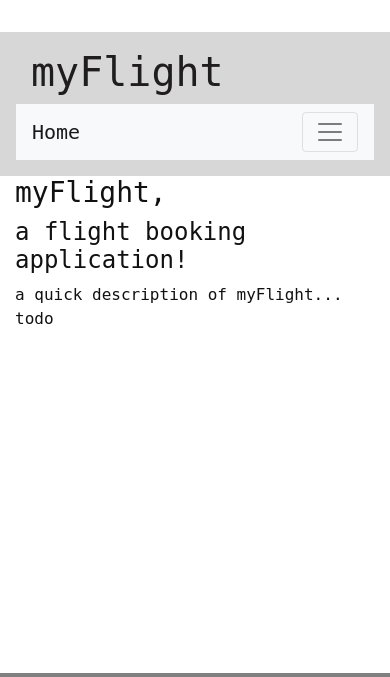
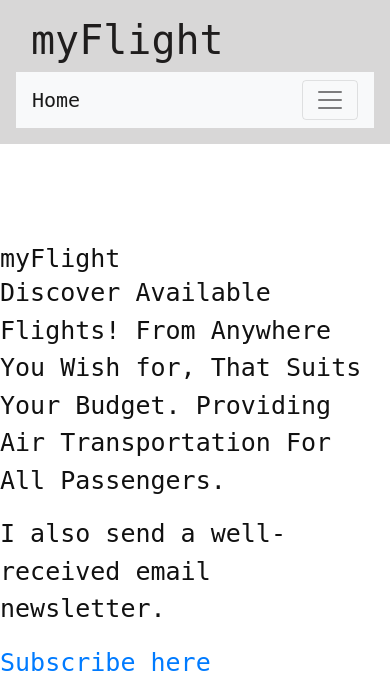
Before and after one commit to elvisEspinozaN/myFlight, a Node server app: page / in a window 390 px wide. Shown: the top 677 px of the page. Run offline with Node 20, Linux system fonts and the light colour scheme; some libraries are stand-ins or nearby versions; grey boxes are pictures that could not be loaded.

Commit message:
finalized css for home/profile/flights.index

```diff
--- a/controllers/flights.js
+++ b/controllers/flights.js
@@ -38,7 +38,7 @@ flightRouter.get('/flights/new', (req, res) => {
 
 // delete
 flightRouter.delete('/flights/:id', (req, res) => {
-    Flight.findByIdAndDelete(req.params.id, (error, flight) => {
+    Flight.findByIdAndDelete(req.params.id, (error, flights) => {
         res.redirect('/flights')
     });
 });
@@ -50,23 +50,23 @@ flightRouter.put('/flights/:id', (req, res) => {
         req.body, {
             new: true
         },
-        (error, flight) => {
+        (error, flights) => {
             res.redirect(`/flights/${req.params.id}`)
         });
 });
 
 // create
 flightRouter.post('/flights', (req, res) => {
-    Flight.create(req.body, (error, flight) => {
+    Flight.create(req.body, (error, flights) => {
         res.redirect('/flights')
     });
 });
 
 // edit
 flightRouter.get('/flights/:id/edit', (req, res) => {
-    Flight.findById(req.params.id, (error, flight) => {
+    Flight.findById(req.params.id, (error, flights) => {
         res.render('f-edit.ejs', {
-            flight,
+            flights,
             tabTitle: 'Editing',
         });
     });
--- a/public/css/style.css
+++ b/public/css/style.css
@@ -13,11 +13,33 @@ header{
 body{
     display: flex;
     flex-direction: column;
-    margin: 0px;
+    margin: 0 auto;
+    font-size: 20px;
+    font-weight: 400;
     font-family: monospace;
     color: rgb(17, 17, 17);
     min-height: 100vh;
-    padding: 2rem 0rem;
+}
+/* home */
+#homeimg{
+    height: auto;
+    max-width: 100%;
+}
+main{
+    margin: 0;
+}
+.home-page{
+    display: grid;
+    font-size: 25px;
+    grid-template-columns: 50% 50%;
+    line-height: 1.5;
+    margin: 2em auto 0 auto;
+    max-width: 45em;
+    padding: 0;
+}
+.home-page h1{
+    font-size: 1em;
+    margin: 4em 0 0 0;
 }
 /* index */
 .in-container{
@@ -40,3 +62,32 @@ footer{
     width: 100%;
     margin-top: auto;
 }
+/* profile */
+.p-card{
+    box-shadow: black 0px 5px 10px 0px;
+    padding: 25px;
+    display: flex;
+    flex-direction: column;
+    align-items: center;
+    width: 500px;
+}
+.p-card .text{
+    display: flex;
+    flex-direction: column;
+    align-items: center;
+}
+.p-card .text #p-img{
+    height: 170px;
+    border-radius: 50%;
+    margin-bottom: 0;
+}
+.p-card .text h3{
+    font-size: 40px;
+    font-weight: 400;
+}
+.update {
+    opacity: .3;
+}
+@media screen and (max-width: 45em) {
+    .home-page { display: block; }
+  }
--- a/views/home.ejs
+++ b/views/home.ejs
@@ -3,20 +3,46 @@
 <%- include('./partials/head.ejs') %>
 
 <body>
-    <%- include('./partials/header.ejs') %>
-    <main class="container">
-        <div class="">
-            <div class="">
-                <div class="">
-                    <h3>myFlight,</h3>
-                    <h4>a flight booking application!</h4>
-                    <div class="">
-                        <p>a quick description of myFlight... todo</p>
-                    </div>
+    <div class="wrapper">
+        <%- include('./partials/header.ejs') %>
+        <main>
+            <div class="home-page">
+                <div class="block">
+                    <h1>myFlight</h1>
+                    <p class="intro">
+                        Discover Available Flights!
+                        From Anywhere You Wish for, That Suits Your Budget.
+                        Providing Air Transportation For All Passengers.
+                    </p>
+                    <p>I also send a well-received email newsletter.</p>
+                    <a href="/" class="button">Subscribe here</a>
+                </div>
+                <div class="block">
+                    <img src="https://media.istockphoto.com/photos/passenger-airplane-flying-above-clouds-during-sunset-picture-id155439315?k=20&m=155439315&s=612x612&w=0&h=BvXCpRLaP5h1NnvyYI_2iRtSM0Xsz2jQhAmZ7nA7abA="
+                        alt="myFlight Home Image">
                 </div>
             </div>
+        </main>
+    </div>
+    <!-- <main>
+        <div class="home-page">
+            <div class="block">
+                <h1>myFlight</12>
+                    <p class="intro">
+                        Discover Available Flights!
+                        From Anywhere You Wish for, That Suits Your Budget.
+                        Providing Air Transportation For All Passengers.
+                    </p>
+                    <p>I also send a well-received email newsletter.</p>
+                    <a href="/" class="button">Subscribe here</a>
+            </div>
+            <div class="block">
+                <img id="homeimg"
+                    src="https://media.istockphoto.com/photos/passenger-airplane-flying-above-clouds-during-sunset-picture-id155439315?k=20&m=155439315&s=612x612&w=0&h=BvXCpRLaP5h1NnvyYI_2iRtSM0Xsz2jQhAmZ7nA7abA="
+                    alt="myFlight Home Image">
+            </div>
         </div>
-    </main>
+    </main> -->
     <%- include('./partials/footer.ejs') %>
 </body>
 
--- a/views/partials/nav.ejs
+++ b/views/partials/nav.ejs
@@ -4,7 +4,7 @@
       <button class="navbar-toggler" type="button" data-bs-toggle="collapse" data-bs-target="#navbarNav" aria-controls="navbarNav" aria-expanded="false" aria-label="Toggle navigation">
         <span class="navbar-toggler-icon"></span>
         </button>
-        <div class="collapse navbar-collapse justify-content-end" id="navbarText">
+        <div class="collapse navbar-collapse justify-content-end" >
             <div class="navbar-nav">
                 <% if(user) { %>
                     <a class="nav-link" href="/">Home</a>
```
Also changed, not shown: views/dashboard.ejs (+23 -3 lines).
